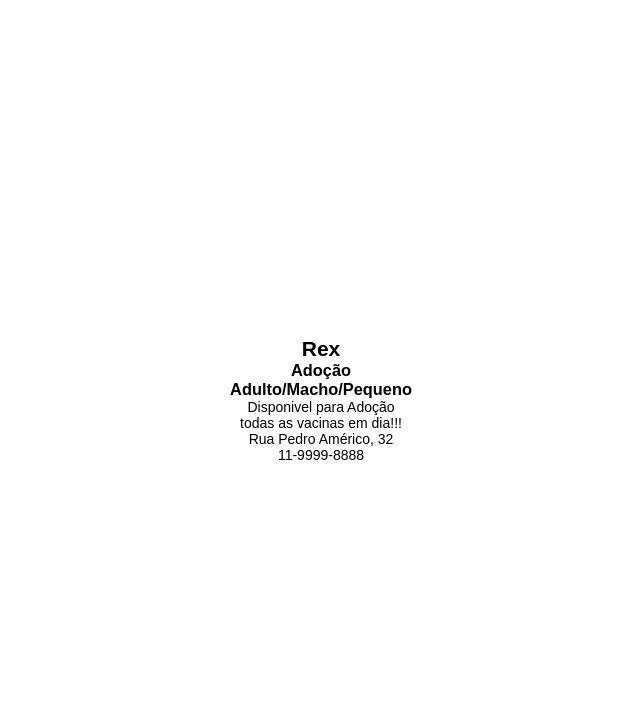
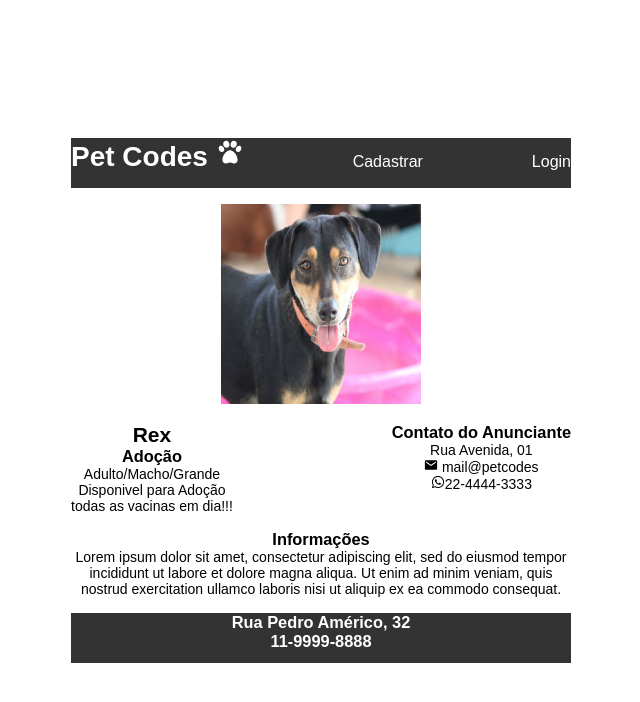
Before and after one commit to codenation-dev/squad-2-ad-escale, a React (Create React App) app in the folder frontend/: page /petprofile in a window 1280 px wide. Shown: the top 702 px of the page, without its empty margins (319-959 px from the left). Built offline with nearby package versions, Linux system fonts and the light colour scheme; the HTML template or start-up script is replaced by a standard one.

Commit message:
Pet Profile ideia inicial

```diff
--- a/frontend/src/pages/PetProfile/index.js
+++ b/frontend/src/pages/PetProfile/index.js
@@ -1,23 +1,62 @@
 // pagina de perfil pet
 
 import React from 'react';
+import { Link } from 'react-router-dom';
 
-// import { Container } from './styles';
+import { IoMdPaw, IoMdMail } from 'react-icons/io';
+import { FaWhatsapp } from 'react-icons/fa';
+import Dog from './dog.jpg';
 
 export default function PetProfile() {
   return (
     <>
-      <section>
-        <div />
-        {/* <img src={Dog} alt="" /> */}
-        <h1>Rex</h1>
-        <h3>Adoção</h3>
-        <h3>Adulto/Macho/Pequeno</h3>
-        <p>Disponivel para Adoção</p>
-        <p>todas as vacinas em dia!!!</p>
-        <p>Rua Pedro Américo, 32</p>
-        <span>11-9999-8888</span>
-      </section>
+      <body>
+        <header id="headerpetprofile">
+          <h1>
+            Pet Codes <IoMdPaw />
+          </h1>
+          <Link to="/signup">Cadastrar</Link>
+          <Link to="/signin">Login</Link>
+        </header>
+        <br />
+        <img src={Dog} alt="" width="200" height="200" />
+        <br />
+        <br />
+        <div id="divpetprofile">
+          <section id="section1">
+            <h1>Rex</h1>
+            <h3>Adoção</h3>
+            <p>Adulto/Macho/Grande</p>
+            <p>Disponivel para Adoção</p>
+            <p>todas as vacinas em dia!!!</p>
+          </section>
+          <section id="section2">
+            <h3>Contato do Anunciante</h3>
+            <p>Rua Avenida, 01</p>
+            <span>
+              <IoMdMail /> mail@petcodes
+            </span>
+            <br />
+            <span>
+              <FaWhatsapp />
+              22-4444-3333
+            </span>
+          </section>
+        </div>
+        <br />
+        <div>
+          <h3>Informações</h3>
+          Lorem ipsum dolor sit amet, consectetur adipiscing elit, sed do
+          eiusmod tempor incididunt ut labore et dolore magna aliqua. Ut enim ad
+          minim veniam, quis nostrud exercitation ullamco laboris nisi ut
+          aliquip ex ea commodo consequat.
+        </div>
+        <br />
+        <footer id="footerpetprofile">
+          <h3>Rua Pedro Américo, 32</h3>
+          <h3>11-9999-8888</h3>
+        </footer>
+      </body>
     </>
   );
 }
--- a/frontend/src/pages/_layouts/auth/styles.js
+++ b/frontend/src/pages/_layouts/auth/styles.js
@@ -12,7 +12,7 @@ export const Wrapper = styled.div`
 
 export const Content = styled.div`
   width: 100%;
-  max-width: 315px;
+  max-width: 500px;
   text-align: center;
 
   form {
@@ -51,4 +51,30 @@ export const Content = styled.div`
       opacity: 0.8;
     }
   }
+  #footerpetprofile {
+    height: 50px;
+    background: #333;
+    color: #fff;
+  }
+
+  #headerpetprofile {
+    display: flex;
+    flex-direction: row;
+    height: 50px;
+    background: #333;
+    color: #fff;
+    justify-content: space-between;
+
+    a {
+      color: #fff;
+      margin-top: 15px;
+      font-size: 16px;
+    }
+  }
+
+  #divpetprofile {
+    display: flex;
+    flex-direction: row;
+    justify-content: space-between;
+  }
 `;
```
Also changed, not shown: frontend/src/pages/PetProfile/dog.jpg (added), 1 other file (tests, documents, lock files or other folders).
